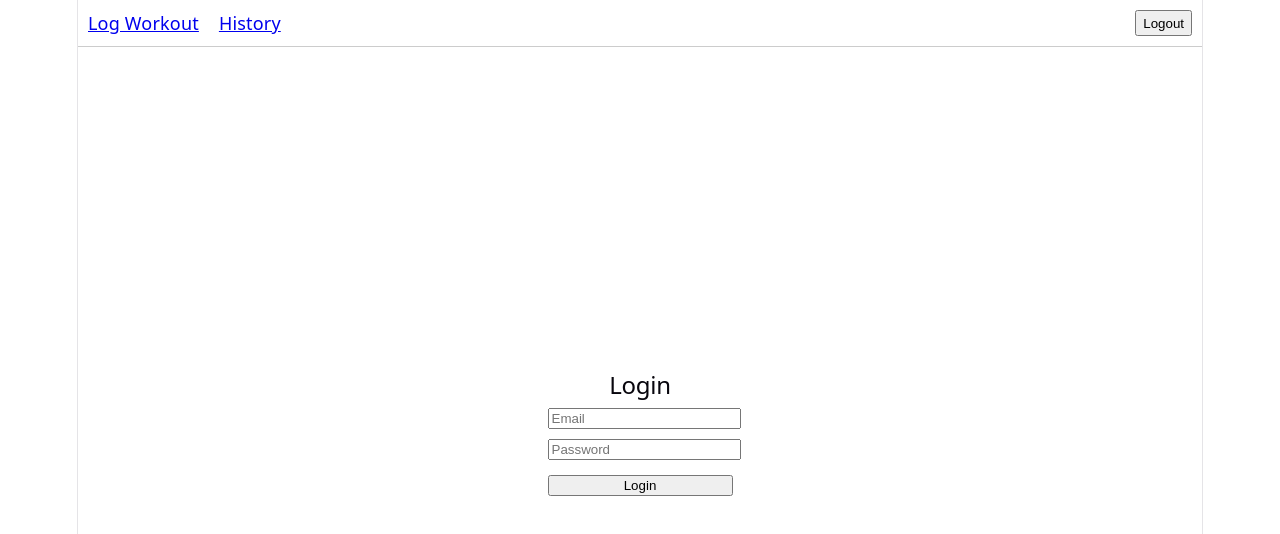
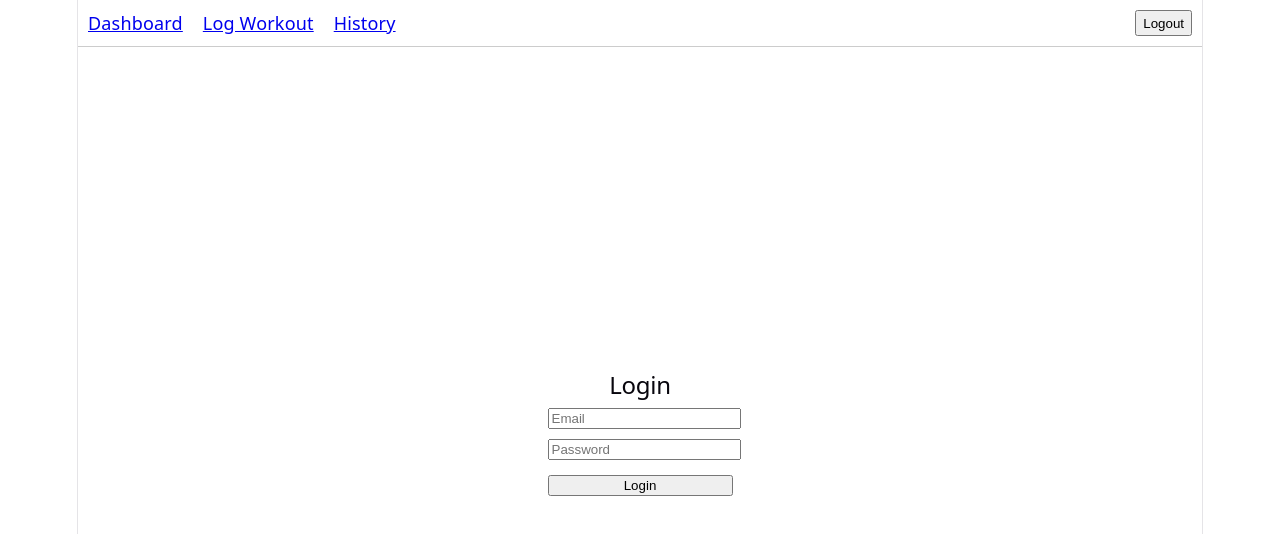
Before and after one commit to samedg98/fitnessprogressor-ui, a React (Vite) app: page / in a window 1280 px wide. Shown: the top 534 px of the page. Built offline with nearby package versions, Linux system fonts and the light colour scheme.

Commit message:
Add Dashboard link to NavBar

```diff
--- a/src/components/NavBar.jsx
+++ b/src/components/NavBar.jsx
@@ -18,8 +18,10 @@ export default function NavBar() {
         marginBottom: "20px",
       }}
     >
+      <Link to="/dashboard">Dashboard</Link>
       <Link to="/log">Log Workout</Link>
       <Link to="/history">History</Link>
+
       <button onClick={handleLogout} style={{ marginLeft: "auto" }}>
         Logout
       </button>
```
